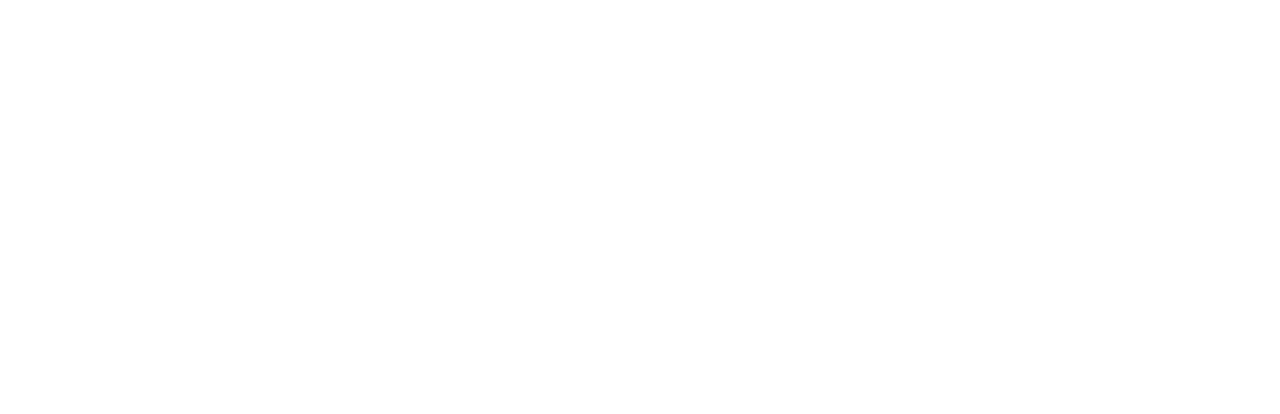
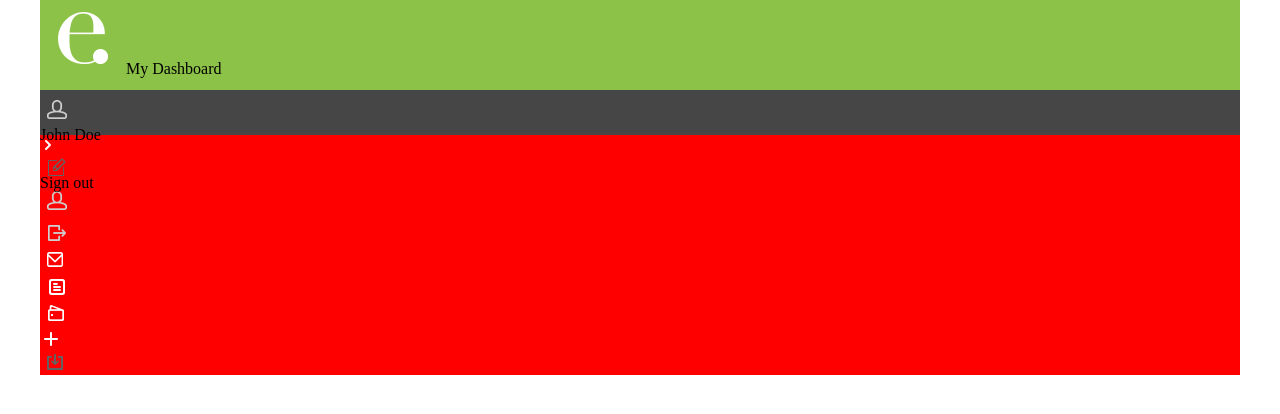
Before and after one commit to deliveryapp/dashboard, a website: page index.html in a window 1280 px wide. Drawn offline with nearby package versions, Linux system fonts and the light colour scheme; files that its build step writes are made by us from their sources.

Commit message:
header test

```diff
--- a/Gruntfile.js
+++ b/Gruntfile.js
@@ -28,4 +28,6 @@ module.exports = function(grunt) {
   grunt.registerTask('default', ['sass']);
   grunt.loadNpmTasks('grunt-contrib-sass');
   grunt.loadNpmTasks('grunt-contrib-watch');
+
+  grunt.registerTask('build', ['sass','concat','watch']);
 };
--- a/index.html
+++ b/index.html
@@ -6,6 +6,31 @@
     <link rel="stylesheet" type="text/css" href="css/style.css">
 </head>
 <body>
-    <div class=""></div>
+
+<header id="header">
+    <img src="images/logo.png" alt=""/>
+    <span>My Dashboard</span>
+</header>
+<nav id="navigation">
+    <a href="#"><i class="sprite sprite-header1"></i></a>
+    <span>John Doe</span>
+    <a href="#"><i class="sprite sprite-header2"></i></a>
+    <span>Sign out</span>
+</nav>
+
+<div id="content">
+
+<i class="sprite sprite-arrow"></i>
+<i class="sprite sprite-edit"></i>
+<i class="sprite sprite-header1"></i>
+<i class="sprite sprite-header2"></i>
+<i class="sprite sprite-mail"></i>
+<i class="sprite sprite-paper_copy"></i>
+<i class="sprite sprite-pay"></i>
+<i class="sprite sprite-plus"></i>
+<i class="sprite sprite-upload"></i>
+
+</div>
+
 </body>
 </html>
--- a/scss/_header.scss
+++ b/scss/_header.scss
@@ -0,0 +1,23 @@
+*{
+  margin: 0;
+  padding: 0;
+}
+body{
+  width: 1200px;
+  margin:0 auto;
+}
+
+#header{
+  background-color: #8cc248;
+  height: 90px;
+}
+#navigation{
+  background-color: rgb(70,70,70);
+  height: 45px;
+
+}
+
+#content {
+
+  background-color: red;
+}
```
